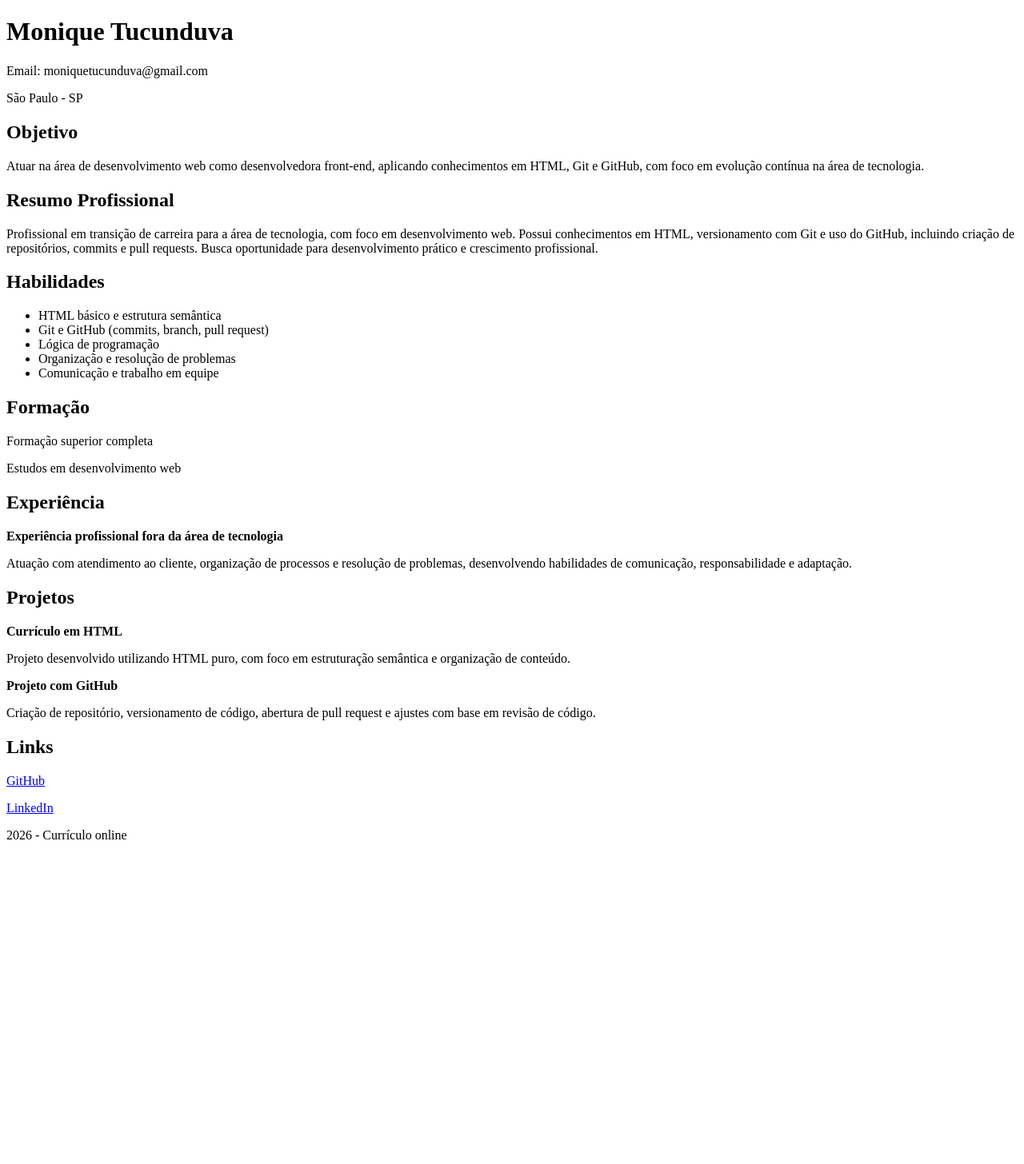
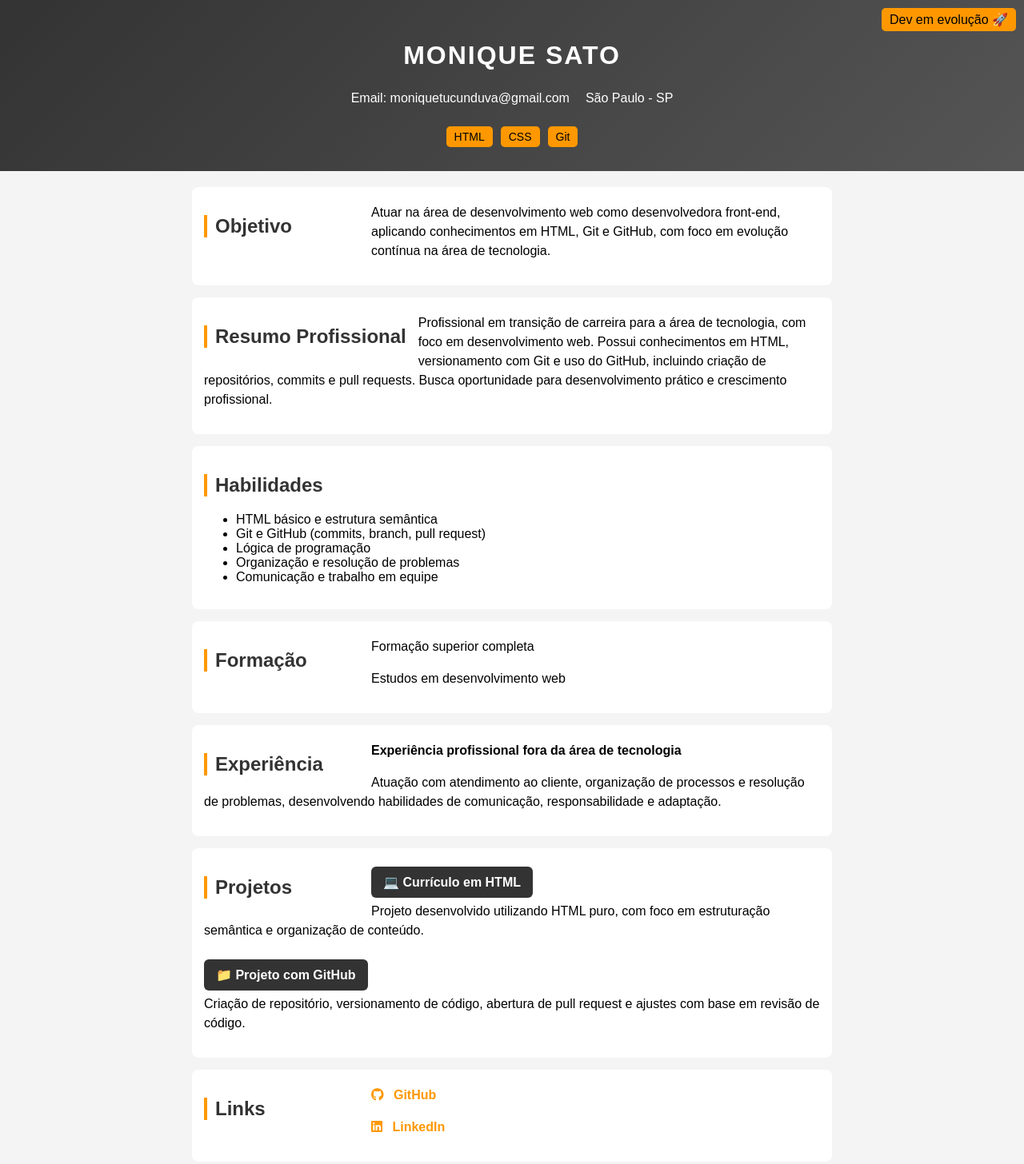
Before and after one commit to moniquesato/curriculo-html, a plain HTML site: page index.html in a window 1280 px wide. Shown: the top 1456 px of the page at 80% size. Before the commit the page ends 1070 px from the top, so only its background shows below. Drawn offline with Linux system fonts and the light colour scheme.

Commit message:
versão final com layout profissional e responsivo

```diff
--- a/index.html
+++ b/index.html
@@ -4,18 +4,28 @@
 <head>
     <meta charset="UTF-8">
     <title>Currículo - Monique Tucunduva</title>
+    <link rel="stylesheet" href="style.css">
+    <link rel="stylesheet" href="https://cdnjs.cloudflare.com/ajax/libs/font-awesome/6.5.0/css/all.min.css">
 </head>
 
 <body>
+    <header class="topo">
+        <h1>MONIQUE SATO</h1>
+        <div class="info">
+    <p>Email: moniquetucunduva@gmail.com</p>
+    <p>São Paulo - SP</p>
+</div>
+        <span class="badge">Dev em evolução 🚀</span>
 
-    <header>
-        <h1>Monique Tucunduva</h1>
-        <p>Email: moniquetucunduva@gmail.com</p>
-        <p>São Paulo - SP</p>
+        <div class="skills">
+    <span class="tag">HTML</span>
+    <span class="tag">CSS</span>
+    <span class="tag">Git</span>
+</div>
+
     </header>
 
     <main>
-
         <section>
             <h2>Objetivo</h2>
             <p>Atuar na área de desenvolvimento web como desenvolvedora front-end, aplicando conhecimentos em HTML, Git e GitHub, com foco em evolução contínua na área de tecnologia.</p>
@@ -51,27 +61,32 @@
 
         <section>
             <h2>Projetos</h2>
-
-            <p><strong>Currículo em HTML</strong></p>
+            <a href="#" class="projeto">💻 Currículo em HTML</a>
             <p>Projeto desenvolvido utilizando HTML puro, com foco em estruturação semântica e organização de conteúdo.</p>
 
-            <p><strong>Projeto com GitHub</strong></p>
+            <a href="#" class="projeto">📁 Projeto com GitHub</a>
             <p>Criação de repositório, versionamento de código, abertura de pull request e ajustes com base em revisão de código.</p>
-
         </section>
 
         <section>
             <h2>Links</h2>
-            <p><a href="https://github.com/moniquesato">GitHub</a></p>
-            <p><a href="https://www.linkedin.com/in/monique-sato-0b0553241/">LinkedIn</a></p>
+            <p>
+  <a href="https://github.com/moniquesato">
+    <i class="fab fa-github"></i> GitHub
+  </a>
+</p>
+
+<p>
+  <a href="https://www.linkedin.com/in/monique-sato-0b0553241/">
+    <i class="fab fa-linkedin"></i> LinkedIn
+  </a>
+</p>
         </section>
-
     </main>
 
     <footer>
         <p>2026 - Currículo online</p>
     </footer>
-
 </body>
 
 </html>
--- /dev/null
+++ b/style.css
@@ -0,0 +1,190 @@
+body {
+    font-family: Arial, sans-serif;
+    background-color: #f4f4f4;
+    margin: 0;
+    padding: 0;
+}
+
+header {
+    background-color: #333;
+    color: white;
+    padding: 20px;
+    text-align: center;
+}
+
+main {
+    padding: 20px;
+     max-width: 800px;
+    margin: 0 auto;
+}
+
+section {
+    background: white;
+    margin-bottom: 15px;
+    padding: 15px;
+    border-radius: 8px;
+    transition: all 0.3s ease;
+}
+
+section:hover {
+    transform: translateY(-5px);
+    box-shadow: 0 8px 20px rgba(0, 0, 0, 0.15);
+}
+
+
+.topo {
+    position: relative;
+    background: linear-gradient(135deg, #333, #555);;
+    color: white;
+    padding:30px  20px;
+    display: flex;
+    flex-direction: column;
+    align-items: center;
+}
+
+.badge {
+    position: absolute;
+    top: 10px;
+    right: 10px;
+    background: #ff9800;
+    color: black;
+    padding: 5px 10px;
+    border-radius: 5px;
+}
+
+.info {
+    display: flex;
+    justify-content: center;
+    gap: 20px;
+}
+
+h2 {
+    float: left;
+    margin-right: 15px;
+     color: #333;
+    min-width: 180px;
+    border-left: 4px solid #ff9800;
+    padding-left: 10px;
+
+}
+
+section::after {
+    content: "";
+    display: block;
+    clear: both;
+}
+ul {
+    clear: both;
+}
+section p {
+    margin-top: 5px;
+     line-height: 1.5;
+}
+
+a {
+    color: #ff9800;
+    text-decoration: none;
+    font-weight: bold;
+}
+
+a i {
+    margin-right: 8px;
+    color: #ff9800;
+}
+a:hover {
+    color: #ff9800;
+}
+
+a:hover i {
+    transform: scale(1.2);
+}
+
+h1 {
+    font-size: 32px;
+    letter-spacing: 2px;
+    margin-bottom: 10px;
+}
+
+.projeto {
+    display: inline-block;
+    background: #333;
+    color: white;
+    padding: 10px 15px;
+    border-radius: 6px;
+    margin-top: 8px;
+    transition: 0.3s;
+}
+
+.projeto:hover {
+    background: #ff9800;
+    color: black;
+}
+
+.tag {
+    background: #ff9800;
+    color: black;
+    padding: 5px 10px;
+    border-radius: 5px;
+    font-size: 14px;
+    display: inline-block;
+}
+
+.skills {
+    margin-top: 10px;
+    display: flex;
+    gap: 10px;
+}
+
+.tag.html {
+    background: #e44d26;
+    color: white;
+}
+
+.tag.css {
+    background: #264de4;
+    color: white;
+}
+
+.tag.git {
+    background: #f1502f;
+    color: white;
+}
+
+
+@media (max-width: 600px) {
+
+    main {
+        padding: 10px;
+    }
+
+    .info {
+        flex-direction: column;
+        gap: 5px;
+    }
+
+    h2 {
+        float: none;
+        margin-right: 0;
+        margin-bottom: 5px;
+    }
+
+    .skills {
+        flex-wrap: wrap;
+        justify-content: center;
+    }
+
+}
+
+@media (max-width: 600px) {
+
+    .projeto {
+        width: 100%;
+        text-align: center;
+    }
+
+    a {
+        display: inline-block;
+        padding: 8px;
+    }
+
+}
```
